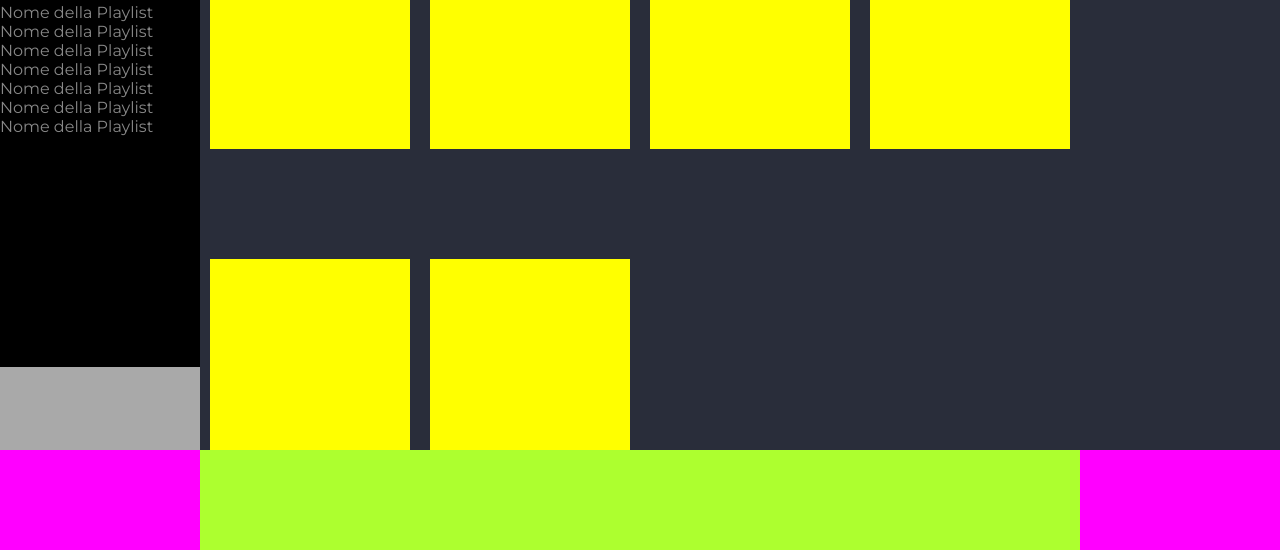
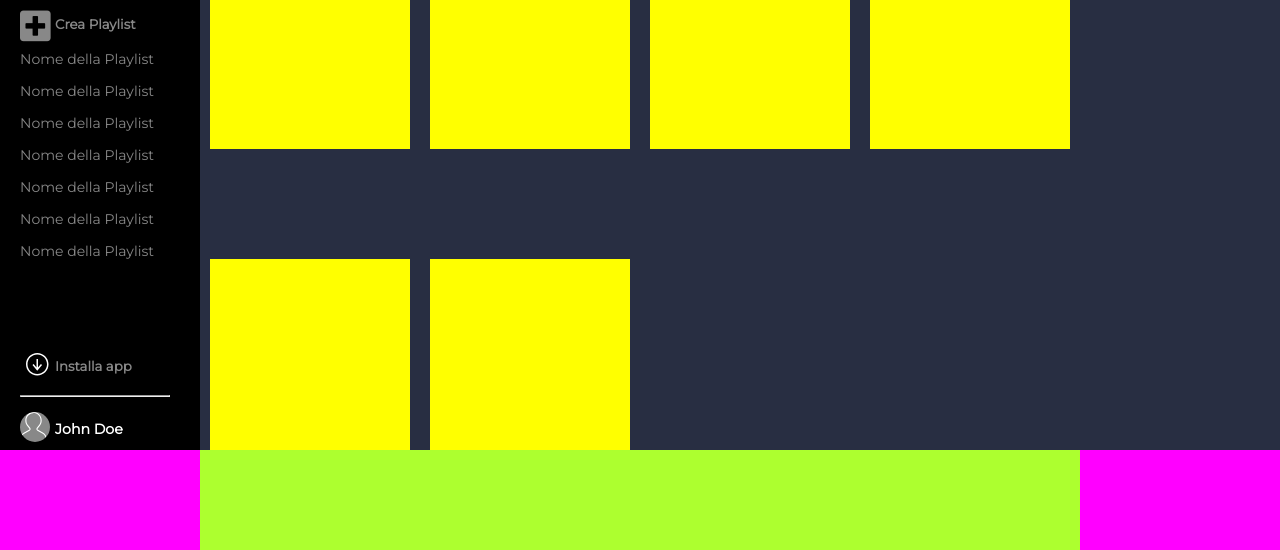
Before and after one commit to Cezar2001/html-css-spotifyweb, a plain HTML site: page index.html in a window 1280 px wide. Shown: the part 250-800 px from the top of the page. Drawn offline with Linux system fonts and the light colour scheme.

Commit message:
Fine sidebar

```diff
--- a/css/style.css
+++ b/css/style.css
@@ -28,13 +28,13 @@ body{
     width: calc(100% - 200px);
     height: 100%;
     overflow-y: scroll;
-    background-color: rgb(41, 45, 58);
+    background-color: rgb(40, 46, 66);
 }
 
 .upgrade{
     width: 100%;
     height: 100px;
-    background-color: rgba(0, 0, 0, 0.5);
+    background-color: rgba(0, 0, 0, 0.705);
     position: fixed;
     display: flex;
     justify-content: end;
@@ -47,6 +47,7 @@ footer{
     height: 100px;
     background-color: green;
     display: flex;
+    z-index: 100;
 }
 
 /*------------------------ particolari --------------------*/
@@ -71,6 +72,7 @@ footer{
 
 .icon-row{
     width: 100%;
+    margin: 5px 0;
 }
 
 .border-row{
@@ -111,27 +113,54 @@ h5{
     display: flex;
     flex-direction: column;
     justify-content: space-between;
+    margin-left: 20px;
 }
 
-i{
-    width: 35px;
-    height: 35px;
-
+.fa-plus-square{
+    font-size: 35px;
 }
 
 .lista > h3 {
     color: white;
+    margin: 20px 0 10px 0;
 }
 
 .lista{
-    height: 500px;
+    height: calc(100% - 100px);
+}
+
+ul > li{
+    list-style: none;
+    padding: 7px 0;
+    font-size: 14px;
 }
 
 .download{
     height: 100px;
-    background-color: darkgrey;
+    margin: 0 30px 10px 0;
     justify-content: flex-end;
 }
+
+.scarica{
+    background: url("../img/download.svg");
+}
+
+hr {
+    margin: 15px 0;
+}
+
+.profile{
+    background: url("../img/profile.svg");
+    color: white;
+    font-size: 17px;
+}
+
+.icon-border{
+    border-radius: 50%;
+    background-color: #888;
+}
+
+
 
 /* main */
 
@@ -146,7 +175,7 @@ i{
     width: 100%;
     height: 50px;
     margin-top: 100px;
-    background-color: grey;
+    background-color: rgb(1, 1, 2);
     text-align: center;
     vertical-align: middle;
 }
--- a/index.html
+++ b/index.html
@@ -48,12 +48,14 @@
             <div class="playlist">
                 <div class="lista">
                     <h3>Playlist</h3>
+
                     <div class="icon-row">
-                        <div class="icon crea-playlist">
-                            <i class="far fa-plus-square"></i>
+                        <div class="icon">
+                            <i class="fas fa-plus-square"></i>
                             <h5>Crea Playlist</h5>
                         </div>
                     </div>
+
                     <ul>
                         <li>Nome della Playlist</li>
                         <li>Nome della Playlist</li>
@@ -64,7 +66,24 @@
                         <li>Nome della Playlist</li>
                     </ul>
                 </div>
-                <div class="download"></div>
+
+                <div class="download">
+
+                    <div class="icon-row">
+                        <div class="icon scarica">
+                            <h5>Installa app</h5>
+                        </div>
+                        <hr>
+                    </div>
+
+                    <div class="icon-row">
+                        <div class="icon icon-border profile">
+                            <h5>John Doe</h5>
+                        </div>
+                    </div>
+
+                </div>
+
             </div>
         </div>
 
```
